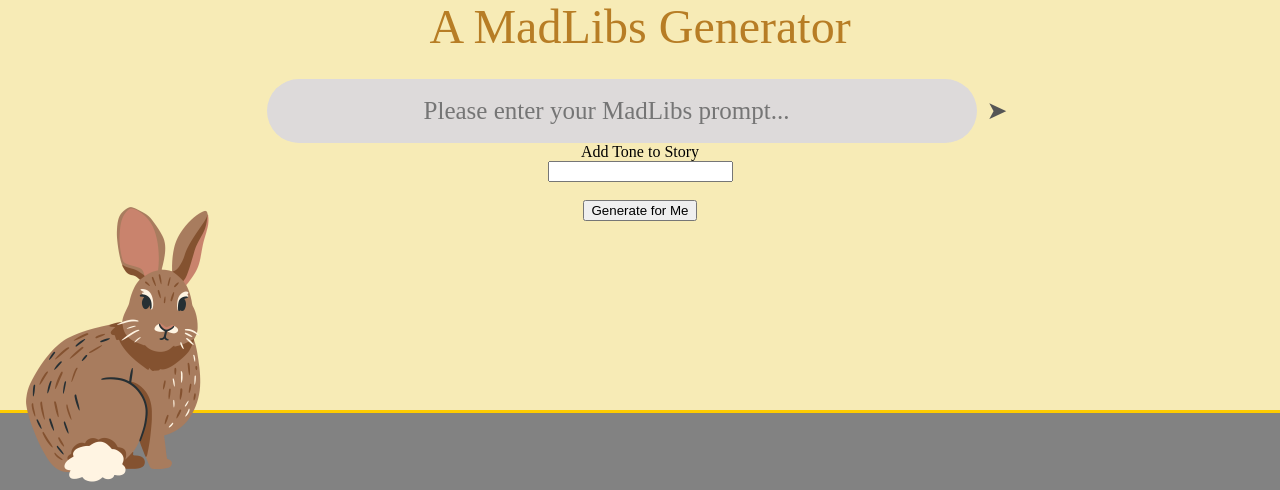
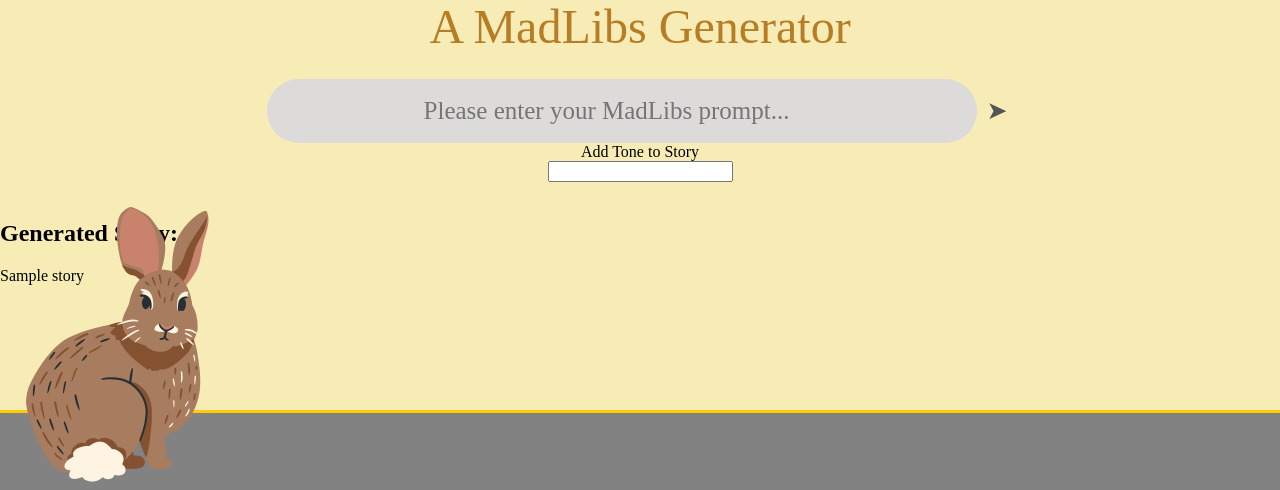
Before and after one commit to jjtiv/Madly-Speaking, a Flask app: template Madly_Speaking_Web/templates/index.html in a window 1280 px wide. Shown: the part 310-800 px from the top of the page. Run offline with Flask 3, Linux system fonts and the light colour scheme; the template is opened without the code that fills it: most values are stand-ins (such as "Sample title", 1, 10 or a date in 2020); some web fonts are replaced.

Commit message:
Connected backend story generator to display on website when form is submitted

```diff
--- a/Madly_Speaking_Web/app.py
+++ b/Madly_Speaking_Web/app.py
@@ -2,6 +2,9 @@ from flask import Flask, render_template
 from backend.pos_tagger import mask_pos
 # for text to speech not working yet
 #from backend.tts_engine import save_audio
+from backend.story_generator import generate_story
+from flask import request
+
 
 app = Flask(__name__)
 
@@ -12,6 +15,12 @@ def home():
 @app.route('/temp')
 def temp():
     return render_template("temp.html")
+
+@app.route('/submit', methods=['POST'])
+def submit():
+    prompt = request.form.get("prompt", "")
+    story = generate_story(prompt) if prompt else "No prompt provided."
+    return render_template("index.html", story=story)
 
 # edit once our generator is better
 @app.route('/mask')
--- a/Madly_Speaking_Web/templates/index.html
+++ b/Madly_Speaking_Web/templates/index.html
@@ -3,7 +3,7 @@
 <head>
     <meta charset="UTF-8">
     <meta name="viewport" content="width=device-width, initial-scale=1.0">
-    <title>Document</title>
+    <title>Madly Speaking</title>
     <link rel="stylesheet" href="{{ url_for('static', filename='index.css') }}">
 </head>
 <body>
@@ -22,23 +22,27 @@
 
     <div id="inputs">
         <form action="/submit" method="POST">
-            <input type="text" id="promptBar" placeholder="Please enter your MadLibs prompt...">
+            <input type="text" id="promptBar" name="prompt" placeholder="Please enter your MadLibs prompt..." required>
+            <!-- You can add a tone input here later if needed -->
             <button type="submit" id="submitArrow">&#10148;</button>
         </form>
-
         <form action="/submit" method="POST">
             <label for="tone">Add Tone to Story</label><br>
             <input type="text"><br><br>
         </form>
+    </div>
 
-        <button>Generate for Me</button>
+    {% if story %}
+    <div id="story-output">
+        <h2>Generated Story:</h2>
+        <p>{{ story }}</p>
     </div>
+    {% endif %}
 
     <div id="bunnyPic">
         <img src="{{ url_for('static', filename='bunny.png') }}" alt="bunny" width="50%" height="auto">
     </div>
 
-
     <footer></footer>
 </body>
 </html>
```
